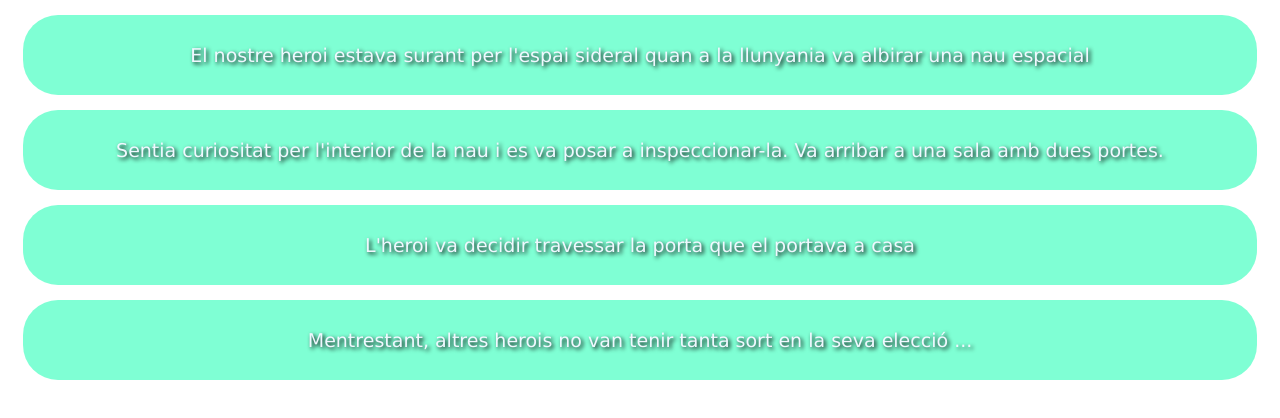
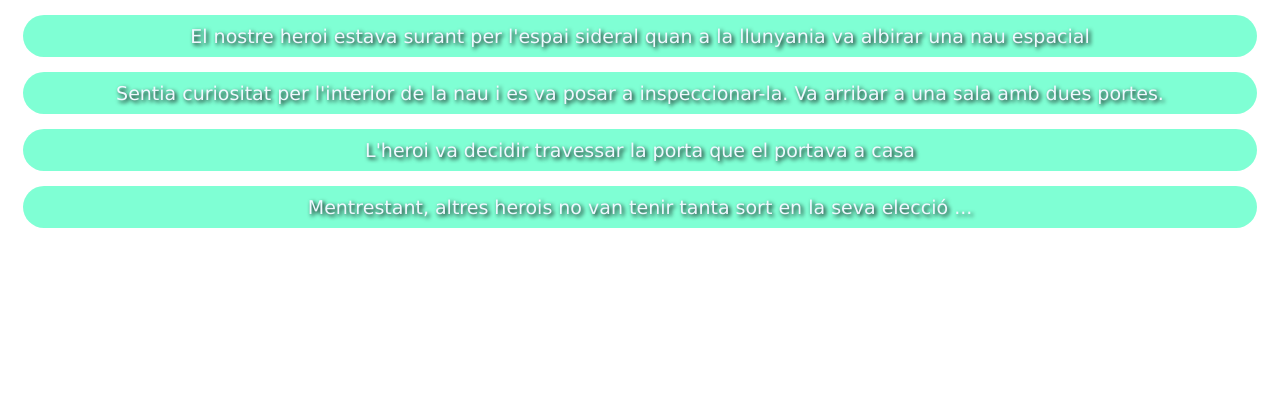
Before and after one commit to MiguelCagnate/Hero-React-Sprint-6, a React (Create React App) app: page / in a window 1280 px wide. Shown: the top 418 px of the page. Built offline with nearby package versions, Linux system fonts and the light colour scheme.

Commit message:
Renderizaci{on de frases corregida con un <div>

```diff
--- a/src/App.js
+++ b/src/App.js
@@ -11,20 +11,15 @@ const StyledP = styled.p`
     padding: 10px;
     text-shadow: 2px 2px 4px #000000;
     text-align: center;
+`
+export function App() {
+  return (
+    Frases.map((element, index) =>
 
-`
+<div key={index}>
+<StyledP>{element}</StyledP>
+</div>
 
 
-export function App() {
-
-
-  return (
-    Frases.map((element, index) =>
-    <StyledP>
-<p key={index}>
-    {element}
-    </p>
-
-    </StyledP>
   ));
 }
--- a/src/components/Escena/EstiloFrases.css
+++ b/src/components/Escena/EstiloFrases.css
@@ -6,4 +6,5 @@ h1{
     border-radius: 15px;
 
 
+
 }
```
